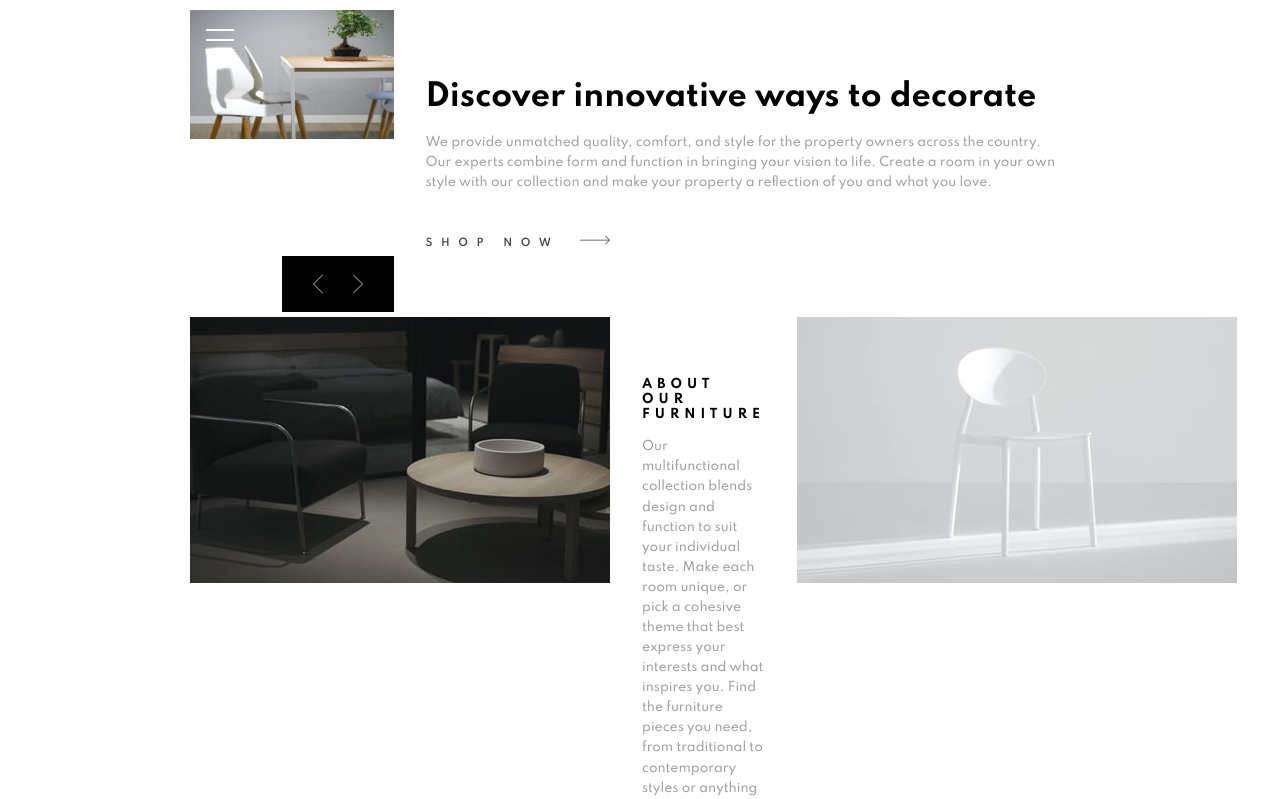
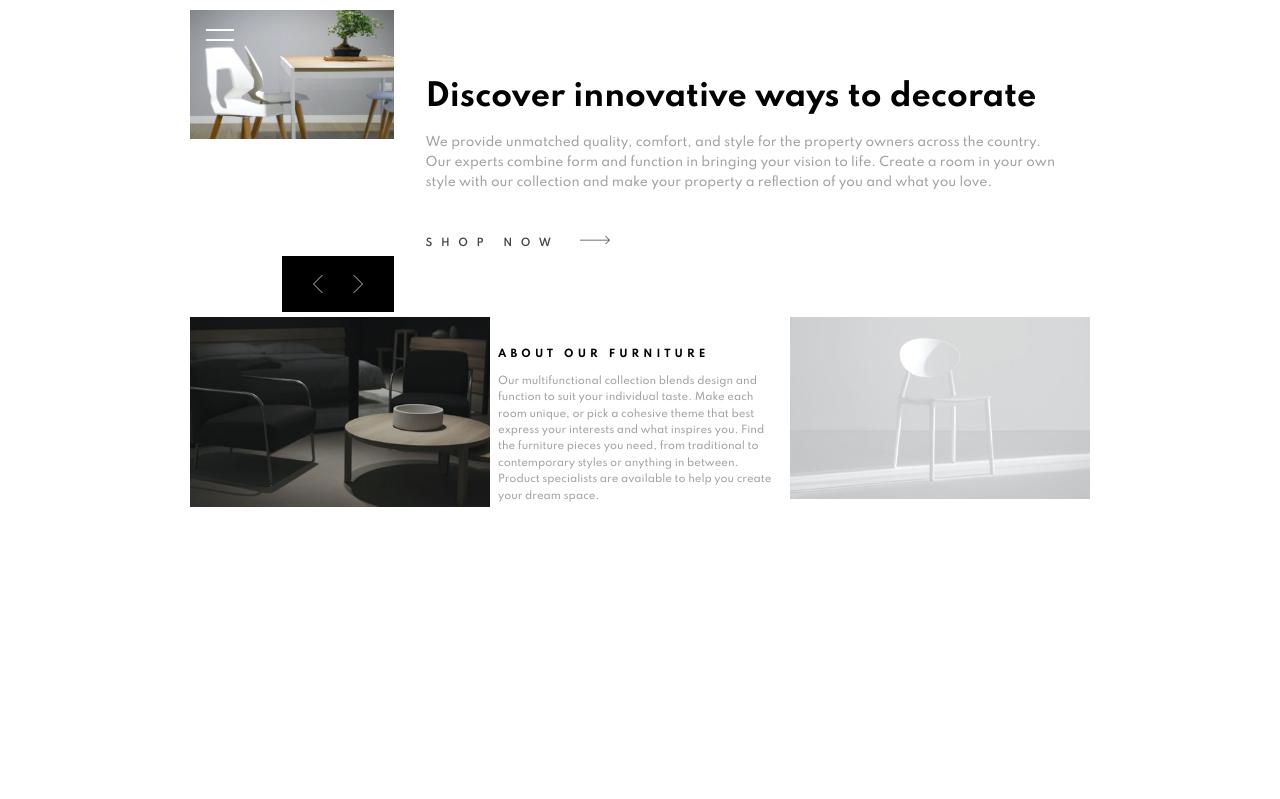
Before and after one commit to fughesi/room-homepage, a React (Create React App) app: page / in a window 1280 px wide. Shown: the top 799 px of the page. Built offline with nearby package versions, Linux system fonts and the light colour scheme.

Commit message:
bottom of desktop version almost done

```diff
--- a/src/components/BottomRow/BottomRow.css
+++ b/src/components/BottomRow/BottomRow.css
@@ -39,9 +39,22 @@
 }
 
 @media (min-width: 375px) {
+  #bottomText {
+    padding: .5em;
+  }
+  #bottomText h3 {
+    font-size: var(--sub4);
+  }
+  #bottomText p {
+font-size: var(--sub4);
+  }
   #bottomContainer {
-    display: flex;
-    flex-direction: row;
-    /* grid-template: 250px / repeat(3, 1fr); */
+    width: 100%;
+    display: grid;
+    grid-template: 1fr / repeat(3, 1fr);
+  }
+  #leftPic,
+  #rightPic {
+    width: 100%;
   }
 }
--- a/src/components/BottomRow/BottomRow.js
+++ b/src/components/BottomRow/BottomRow.js
@@ -6,9 +6,9 @@ import RightPic from "../../images/image-about-light.jpg";
 export default function BottomRow() {
   return (
     <main id="bottomContainer">
-      <div id="leftPic">
-        <img src={LeftPic} alt="left pic" />
-      </div>
+      <img src={LeftPic} alt="left pic" id="leftPic" />
+      {/* <div >
+      </div> */}
       <div id="bottomText">
         <h3>ABOUT OUR FURNITURE</h3>
         <p>
@@ -20,9 +20,9 @@ export default function BottomRow() {
           dream space.
         </p>
       </div>
-      <div id="rightPic">
-        <img src={RightPic} alt="right pic" />
-      </div>
+      <img src={RightPic} alt="right pic" id="rightPic" />
+      {/* <div >
+      </div> */}
     </main>
   );
 }
```
